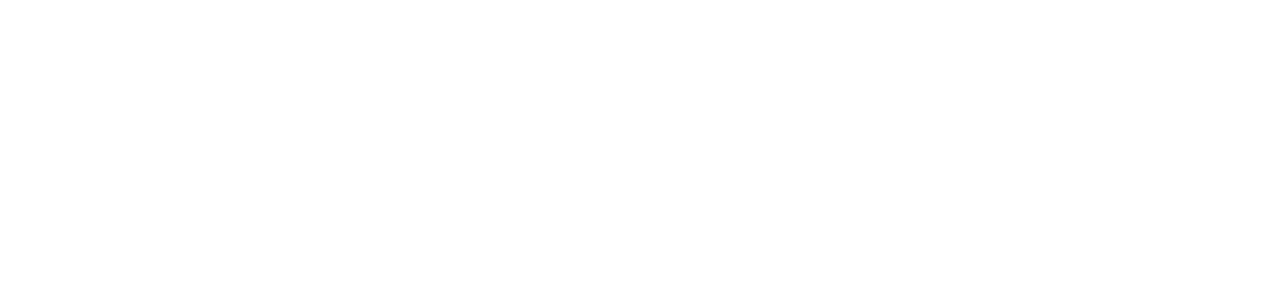
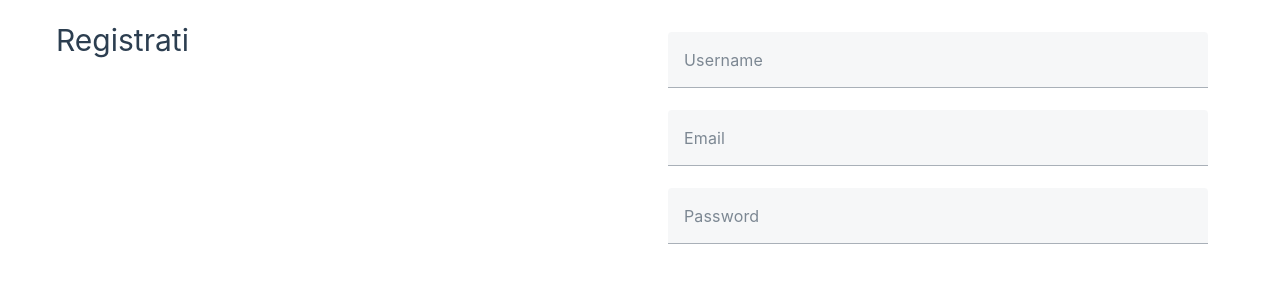
Before and after one commit to mattiagiliberti/webChat, a Vue app in the folder frontend/: page /register in a window 1280 px wide. Before the commit this address had no page. Shown: the top 300 px of the page. Built offline with nearby package versions, Linux system fonts and the light colour scheme.

Commit message:
fixing the register component

```diff
--- a/frontend/src/router/index.js
+++ b/frontend/src/router/index.js
@@ -1,6 +1,7 @@
 import { createRouter, createWebHistory } from 'vue-router'
 import HomeView from '../views/HomeView.vue'
-//import Register from '../components/Register.vue'
+import RegisterView from '../views/RegisterView.vue'
+
 
 const router = createRouter({
   history: createWebHistory(import.meta.env.BASE_URL),
@@ -10,11 +11,11 @@
       name: 'home',
       component: HomeView,
     },
-    // {
-    //   path: '/register',
-    //   name: 'register',
-    //   component: Register,
-    // },
+    {
+      path: '/register',
+      name: 'register',
+      component: RegisterView,
+    },
 
   ],
 })
--- a/frontend/src/views/HomeView.vue
+++ b/frontend/src/views/HomeView.vue
@@ -13,11 +13,9 @@
 
 <script>
 import Login from '@/components/Login.vue';
-import Register from '@/components/Register.vue';
 export default {
   components: {
-    Login,
-    Register
+    Login
   }
 }
 </script>
--- /dev/null
+++ b/frontend/src/views/RegisterView.vue
@@ -0,0 +1,21 @@
+<template>
+    <v-container>
+      <v-row>
+        <v-col xl="6" md="6" sm="12" cols="12" justify="center">
+          <h1>Registrati</h1>
+        </v-col>
+        <v-col justify="center">
+          <Register />
+        </v-col>
+      </v-row>
+    </v-container>
+  </template>
+
+  <script>
+  import Register from '@/components/Register.vue';
+  export default {
+    components: {
+        Register
+    }
+  }
+  </script>
```
